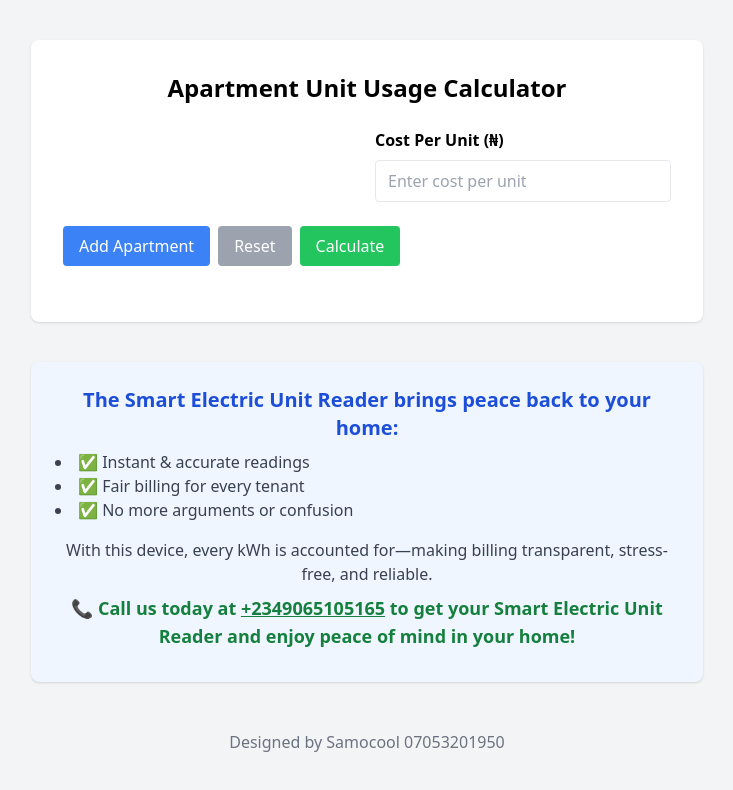
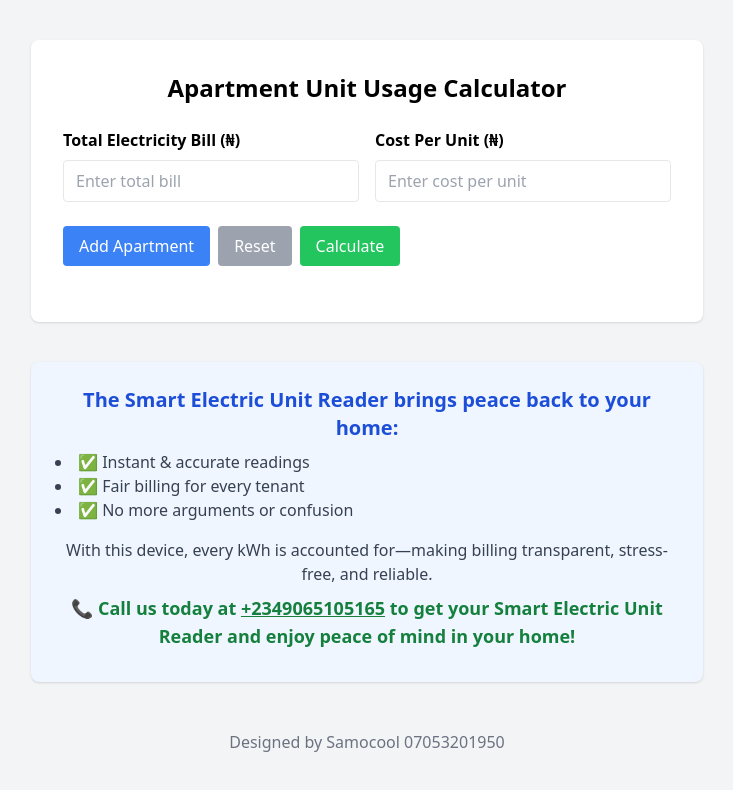
Before and after one commit to Samocool/Unit-calculator, a plain HTML site: page index.html in a window 1280 px wide. Shown: the whole page, without its empty margins (273-1006 px from the left). Drawn offline with nearby package versions, Linux system fonts and the light colour scheme.

Commit message:
Update index.html

```diff
--- a/index.html
+++ b/index.html
@@ -11,8 +11,8 @@
         <h1 class="text-2xl font-bold text-center mb-6">Apartment Unit Usage Calculator</h1>
         <div class="mb-6 grid grid-cols-1 md:grid-cols-2 gap-4">
             <div>
-                <!--<label class="block mb-2 font-semibold">Total Electricity Bill (₦)</label>-->
-                <!--<input type="number" id="totalBill" class="w-full border rounded px-3 py-2" min="0" placeholder="Enter total bill">-->
+                <label class="block mb-2 font-semibold">Total Electricity Bill (₦)</label>
+                <input type="number" id="totalBill" class="w-full border rounded px-3 py-2" min="0" placeholder="Enter total bill">
             </div>
             <div>
                 <label class="block mb-2 font-semibold">Cost Per Unit (₦)</label>
```
